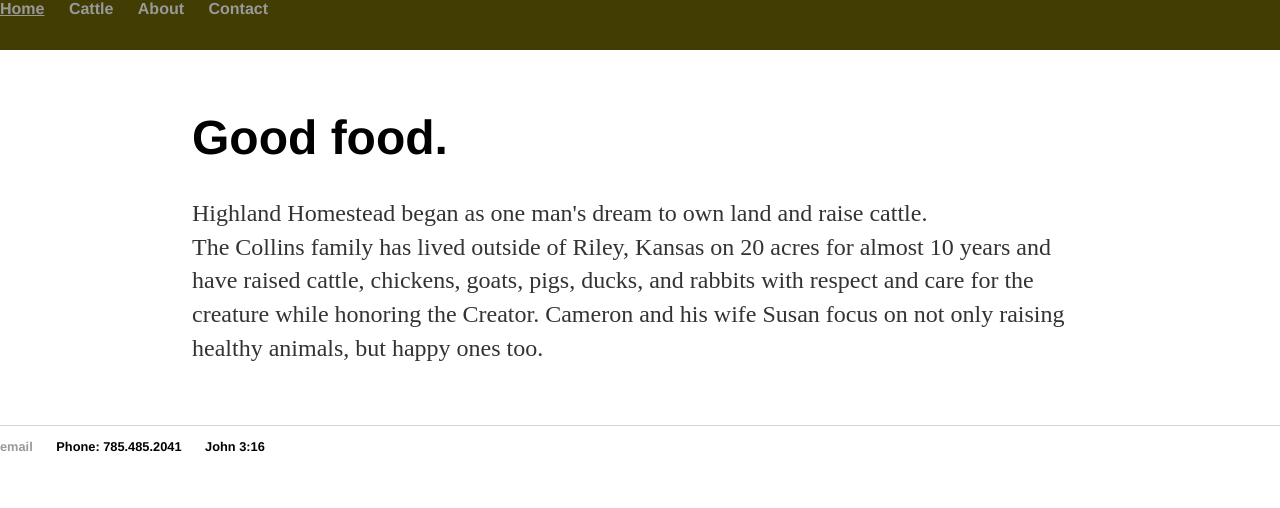
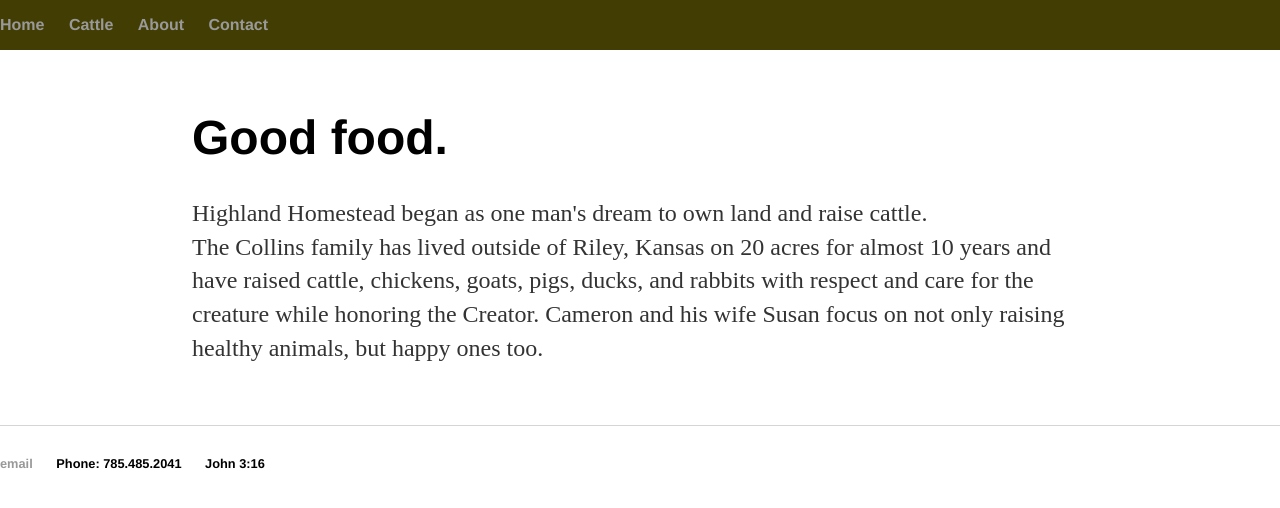
Before and after one commit to collinshomestead/collinshomestead.github.io, a Jekyll site: the page built from index.html, in a window 1280 px wide. Shown: the top 508 px of the page. Built offline with Jekyll 4.4.1, drawn with Linux system fonts in a browser that asks for light colours.

Commit message:
Update main.css

```diff
--- a/css/main.css
+++ b/css/main.css
@@ -17,11 +17,12 @@ nav ul, footer ul {
     font-weight: bold;
 }
 nav ul {
-    margin: 0;
+    margin: 0 auto;
 }
 nav ul li, footer ul li {
     display: inline;
     margin-right: 20px;
+    line-height: 50px;
 }
 a {
     text-decoration: none;
```
